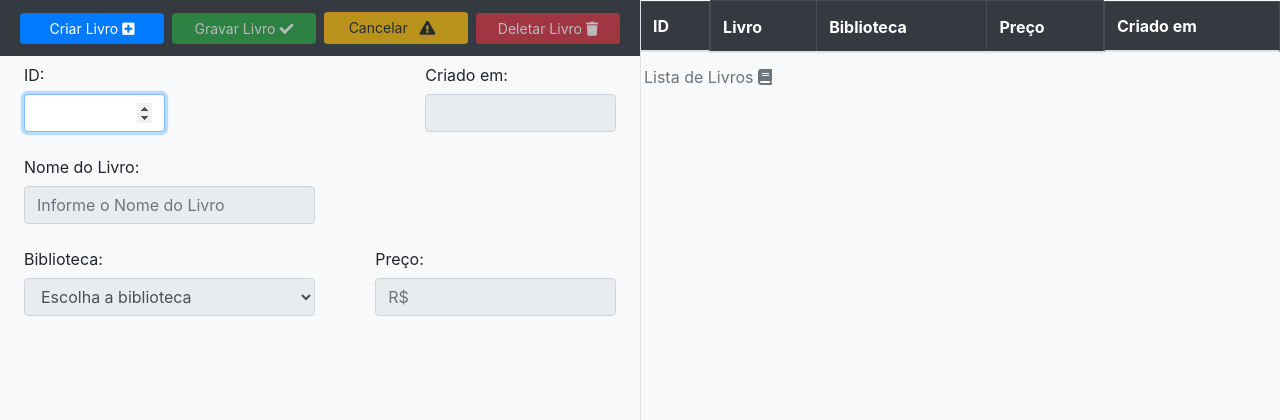
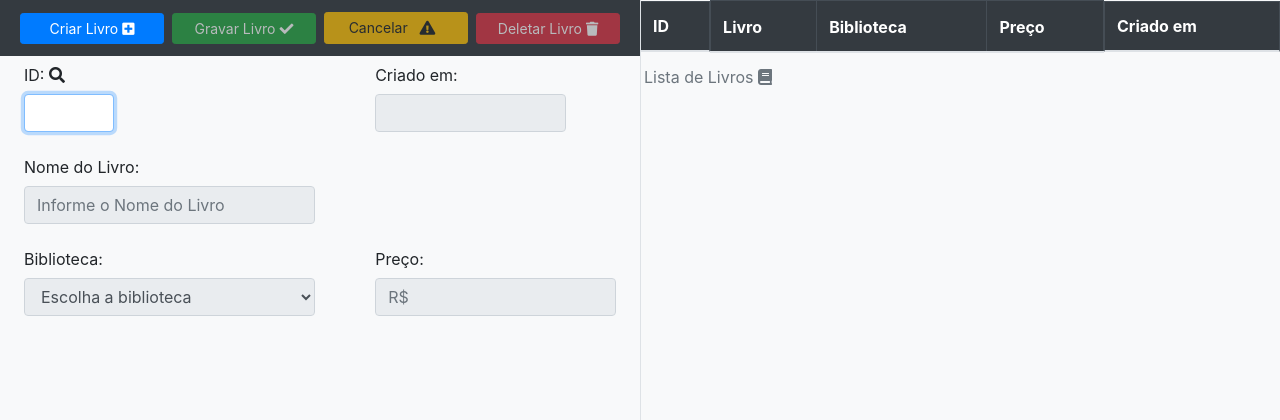
Before and after one commit to Chabarys/exercicios, a PHP site: page /livro in a window 1280 px wide. Shown: the top 420 px of the page. Run offline with PHP 8.4, Linux system fonts and the light colour scheme; data that the repository does not hold is empty; some libraries are stand-ins or nearby versions.

Commit message:
projeto finalizado

```diff
--- a/projeto_crud_bootstrap/def/head.php
+++ b/projeto_crud_bootstrap/def/head.php
@@ -11,6 +11,5 @@
 <link href="style/css/com/body.css" rel="stylesheet" type="text/css">
 <link href="style/css/com/card-footer.css" rel="stylesheet" type="text/css">
 <link href="style/css/com/table.css" rel="stylesheet" type="text/css">
-<link href="style/css/com/icons.css" rel="stylesheet" type="text/css">
 <!-- Views -->
 <link href="style/css/view/livro.css" rel="stylesheet" type="text/css">
--- a/projeto_crud_bootstrap/js/livro.js
+++ b/projeto_crud_bootstrap/js/livro.js
@@ -1,22 +1,28 @@
 $(document).ready(function() {
+
 	status(0);
+
+	$("#cadastro").css("background-color", "#6c757d");
+
+	$("#idLivro").focus();
+
+	$("#pesquisar").click(function(){
+		carregar($("#idLivro").val());
+	});
+
 	$("#idLivro").keypress(function(event) {
         if (event.keyCode == 13) {
 			carregar($(this).val());
         }
 	});
-/*
+
 	$("#div-grade > div").unbind("scroll").bind("scroll", function(){
 		$(this).find("thead").css("transform", `translateY(${$(this).scrollTop()}px)`);
-	});*/
+	});
 
 	grade();
 
-	$("#idLivro").focus();
-
 	$(window).unbind('resize').bind('resize', () => {
-		//$('#div-cadastro').height(window.innerHeight - parseInt($("body").css("padding-bottom")));
-
 		let largura_sm = 767;
 		if(window.innerWidth <= largura_sm){
 			if($("#div-cadastro").is(":visible") && $("#div-grade").is(":visible")){
@@ -32,7 +38,15 @@ $(document).ready(function() {
 		allowNegative: true,
 		thousands: '.',
 		decimal: ','
-	 });
+	});
+
+	$("#lista").click(function(){
+		status(3);
+	});
+
+	$("#cadastro").click(function(){
+		status(4);
+	});
 });
 
 $.ajaxSetup({
@@ -236,8 +250,15 @@ function status(status){
 				$("#idBiblioteca").attr("disabled", false);
 				$("#precoLivro").attr("disabled", false);
 			break;
+			case 3:
+				$("#cadastro").css("background-color", "#343a40");
+				$("#lista").css("background-color", "#6c757d");
+			break;
+			case 4:
+				$("#cadastro").css("background-color", "#6c757d");
+				$("#lista").css("background-color", "#343a40");
+			break;
 		}
-
 	}
 }
 
@@ -250,10 +271,3 @@ function trocarTelaGrade(){
 	$("#div-cadastro").hide();
 	$("#div-grade").show();
 }
-
-$.notify({
-	icon: "img/growl_64x.png",
-	message: " I am using an image."
-},{
-	icon_type: 'image'
-});
--- a/projeto_crud_bootstrap/style/css/com/icons.css
+++ /dev/null
@@ -1,5 +0,0 @@
-.icon:active {
-  background-color: blue;
-}
-
-/*# sourceMappingURL=icons.css.map */
--- a/projeto_crud_bootstrap/view/livro.php
+++ b/projeto_crud_bootstrap/view/livro.php
@@ -16,16 +16,16 @@ $connection = connection();
 	<div class="container-fluid no-gutters px-0">
 		<div class="navbar bg-dark d-none d-sm-block d-md-none d-block d-sm-none">
 			<ul class="nav">
-				<li class="nav-item col">
+				<li id="cadastro" class="nav-item col">
 					<a class="nav-link active text-white" onclick="trocarTelaCadastro()" href="#">
-						<i class="fas fa-book-open icon"></i>
-						<span class="icon">Cadastro de Livros</span>
+						<i class="fas fa-book-open"></i>
+						<span>Cadastro de Livros</span>
 					</a>
 				</li>
-				<li class="nav-item col">
+				<li id="lista" class="nav-item col">
 					<a class="nav-link text-white" onclick="trocarTelaGrade()" href="#">
-						<i class="fas fa-list-ol icon"></i>
-						<span class="icon">Lista de Livros</span>
+						<i class="fas fa-list-ol"></i>
+						<span>Lista de Livros</span>
 					</a>
 				</li>
 			</ul>
@@ -60,9 +60,10 @@ $connection = connection();
 					</div>
 				</div>
 				<div class="form-row px-4">
-					<div class="form-group col-4 col-lg-3">
+					<div class="form-group col-4 col-lg-2">
 						<label for="idLivro" class="col-form-label">ID:</label>
-						<input id="idLivro" type="number" class="form-control">
+						<i id="pesquisar" class="fas fa-search"></i>
+						<input id="idLivro" type="text" class="form-control" inputmode="numeric">
 					</div>
 					<div class="form-group col-6 offset-2 col-lg-4 offset-lg-5">
 						<label for="criadoEm" class="col-form-label">Criado em:</label>
@@ -95,6 +96,7 @@ $connection = connection();
 			</div>
 			<!-- GRADE DE LIVROS -->
 			<div id="div-grade" class="col-12 col-md-6 no-gutters">
+				<div>
 					<table id="grade" class="table table-hover">
 						<caption class="mx-1">
 							<span>Lista de Livros</span>
@@ -111,6 +113,7 @@ $connection = connection();
 						</thead>
 						<tbody></tbody>
 					</table>
+				</div>
 			</div>
 		</div>
 		<!-- Rodapé com Registração -->
```
Lines whose indentation alone changed are shown as unchanged.
